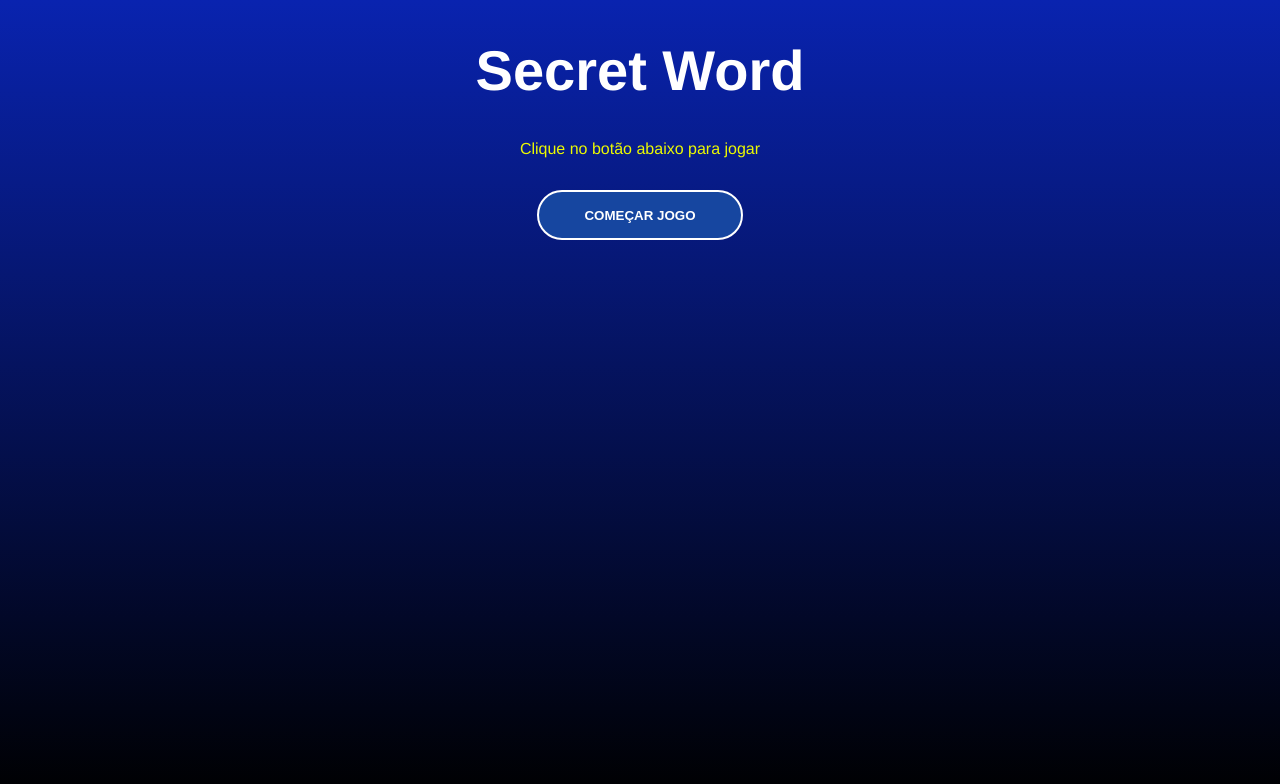
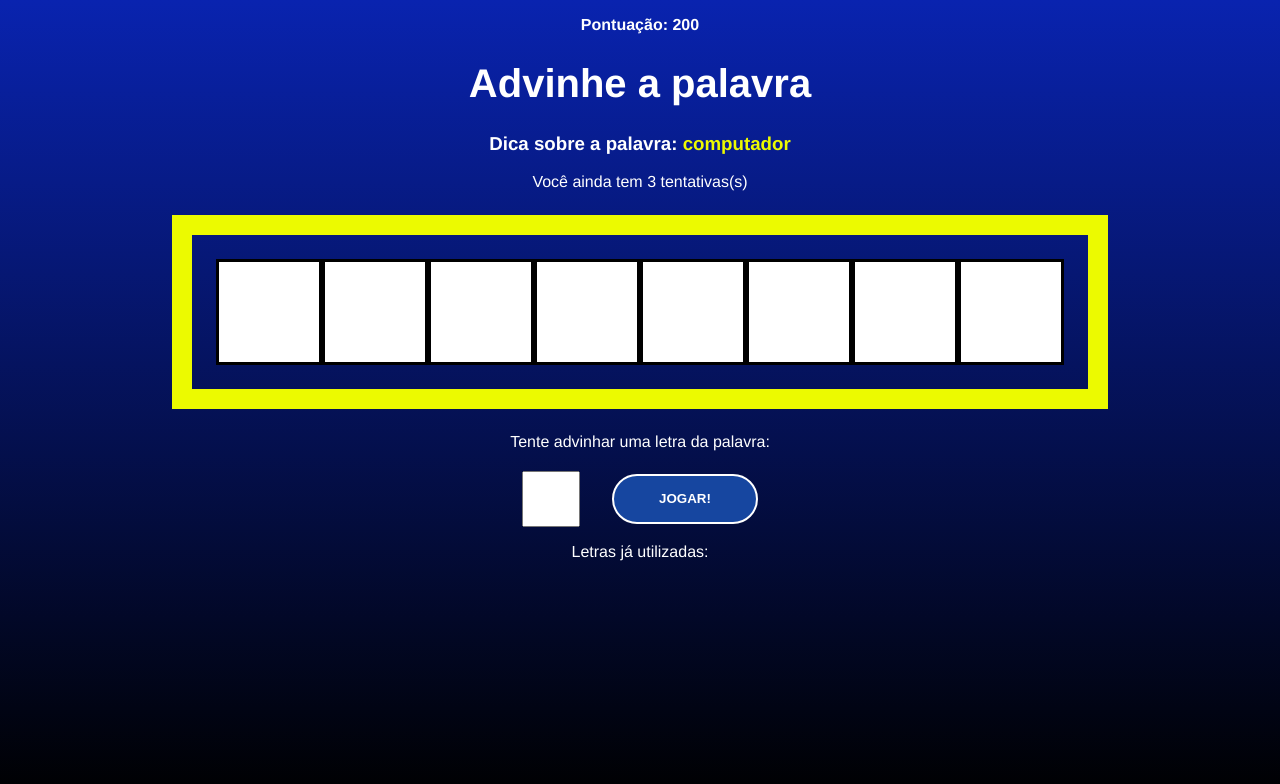
Before and after one commit to DiasDia11/Projeto-Secret-Word, a React (Create React App) app: page / in a window 1280 px wide. Shown: the top 784 px of the page. Built offline with nearby package versions, Linux system fonts and the light colour scheme.

Commit message:
Finalizado o projeto

```diff
--- a/src/App.js
+++ b/src/App.js
@@ -35,7 +35,7 @@ function App() {
   const [guesses, setGuesses] = useState(guessesQty);
   const [score, setScore] = useState(0);
 
-  const pickWordAndCategory = () => {
+  const pickWordAndCategory = useCallback(() => {
     // pick a random category
     const categories = Object.keys(words);
     const category = categories[Math.floor(Math.random() * Object.keys(categories).length)];
@@ -44,10 +44,13 @@ function App() {
     const word = words[category][Math.floor(Math.random() * words[category].length)];
 
     return {word, category};
-  }
+  }, [words]);
 
   // starts the game
-  const startGame = () =>{
+  const startGame = useCallback (() =>{
+    // clear all letters
+    clearLetterStates();
+
     // pick word and category
     const{ word, category} = pickWordAndCategory();
 
@@ -60,7 +63,7 @@ function App() {
     setLetters(wordLetters);
 
     setGameStage(stages[1].name);
-  }
+  }, [pickWordAndCategory]);
 
   // process the letter input
   const verifyLetter = (letter) => {
@@ -74,15 +77,16 @@ function App() {
     }
 
     // push guessed letter or remove a guess
-    if(letter.includes(normalizedLetter)){
+    if(letters.includes(normalizedLetter)){
       setGuessedLetters((actualGuessedLetters) => [
         ...actualGuessedLetters,
         normalizedLetter
       ]);
     }else {
+
       setWrongLetters((actualWrongLetters) => [
         ...actualWrongLetters,
-        normalizedLetter,
+        normalizedLetter
       ]);
       setGuesses((actualGuesses) => actualGuesses - 1);
     }
@@ -106,6 +110,22 @@ function App() {
 
   }, [guesses])
 
+  // check win condition
+  useEffect(() => {
+
+    const uniqueLetters = [...new Set(letters)];
+
+    // win condition
+    if(guessedLetters.length === uniqueLetters.length){
+      // add score
+      setScore((actualScore) => actualScore += 100);
+
+      // restart game
+      startGame();
+    }
+
+  }, [guessedLetters,letters, startGame])
+
   // restart the game
   const retry = () => {
     setScore(0);
@@ -114,7 +134,7 @@ function App() {
 
     setGameStage(stages[0].name) ;
   }
-  console.log(words)
+
   return (
     <div className="App">
       {gameStage === 'start' &&  <StartScreen startGame={startGame}/>}
@@ -127,7 +147,7 @@ function App() {
                                   wrongLetters={wrongLetters}
                                   guesses={guesses}
                                   score={score}/>}
-      {gameStage === 'end' &&  <GameOver retry={retry}/>}
+      {gameStage === 'end' &&  <GameOver retry={retry} score={score}/>}
     </div>
   );
 }
--- a/src/components/GameOver.css
+++ b/src/components/GameOver.css
@@ -0,0 +1,4 @@
+h2 span {
+    color: #ECFa00;
+    font-size: 1.5em;
+}
--- a/src/components/GameOver.js
+++ b/src/components/GameOver.js
@@ -1,9 +1,10 @@
 import './GameOver.css';
 
-const GameOver = ({retry}) => {
+const GameOver = ({retry, score}) => {
   return (
     <div>
-      <h1>Game Over</h1>
+      <h1>Fim de Jogo!</h1>
+      <h2>A sua pontuação foi: <span>{score}</span></h2>
       <button onClick={retry}>Resetar o Jogo</button>
     </div>
   )
```
